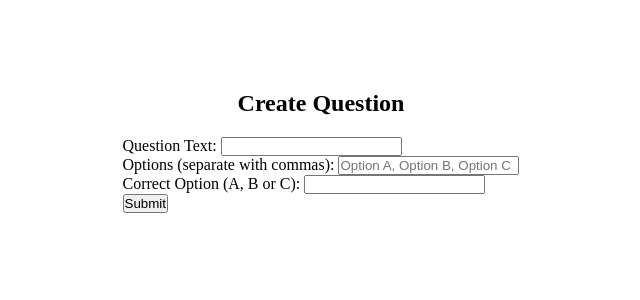
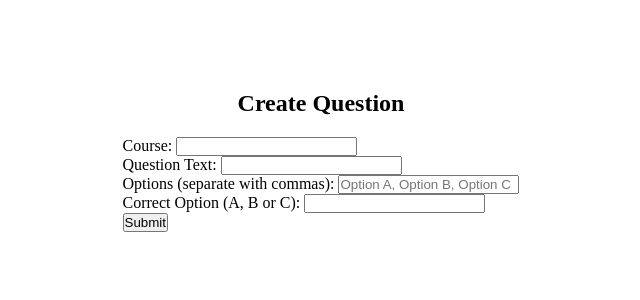
Before and after one commit to TwinkleLittleStarr/CSE312-AnythingIsGood, a Flask app: page /createQuestion in a window 1280 px wide. Shown: the part 60-360 px from the top of the page, without its empty margins (319-959 px from the left). Run offline with Flask 3, Linux system fonts and the light colour scheme.

Commit message:
try to implment the create questions

```diff
--- a/app.py
+++ b/app.py
@@ -147,7 +147,7 @@ def create():  # users can create courses
 
         user_collection.insert_one({"username": instructor, "course_name": course_name})
         course_collection.insert_one({"course_name": course_name, "course_id": course_id, "descript": description, "instructor": instructor})
-        return render_template("course.html", course_name=course_name, course_id=course_id, instructor=instructor, descript=description, result=True)
+        return render_template("course.html", course_name=course_name, course_id=course_id, instructor=instructor, descript=description, result=True, role=True)
     else:
         return render_template("create.html")
 
@@ -214,18 +214,20 @@ def my():
 def question():
     if flask.request.method == 'GET':
         user = session.get('username')
-        print("user", user)
         course_name = request.full_path.split("=")[1]
+
         print('course_name2 -->', course_name)
         # course_name = course_name.split("=")[1]
         selected_course = course_collection.find_one({"course_name": course_name})  # find course name
+        courseQuestions = questions_collection.find_one({"course_name": course_name})
+        print("questions", courseQuestions)
 
         if user == selected_course.get('instructor'):
             # The user is an instructor
-            return render_template("question.html", user_role="instructor", course_name=course_name)
+            return render_template("question.html", user_role="instructor", course_name=course_name, question=courseQuestions)
         else:
             # The user is a student
-            return render_template("question.html", user_role="student", course_name=course_name)
+            return render_template("question.html", user_role="student", course_name=course_name, question=courseQuestions)
 
 @app.route('/createQuestion', methods=['POST', 'GET'])
 def create_question():
--- a/templates/course.html
+++ b/templates/course.html
@@ -47,7 +47,7 @@
         {% if result %}
             <a href="/question?course_name={{ course_name }}">Questions</a>
             {% if role %}
-                <a href="/createQuestion">Create Questions</a>
+                <a href="/createQuestion?course_name={{ course_name }}">Create Questions</a>
                 <a href="/gradebook">GradeBook</a>
             {% endif %}
         {% else %}
--- a/templates/createQuestion.html
+++ b/templates/createQuestion.html
@@ -30,6 +30,9 @@
     <div id="instructor-section">
         <h2>Create Question</h2>
             <form action="/createQuestion" method="POST">
+                <label for="course_name">Course:</label>
+                <input type="text" id="course_name" name="course_name" required>
+                <br>
                 <label for="question_text">Question Text:</label>
                 <input type="text" id="question_text" name="question_text" required>
                 <br>
--- a/templates/gradebook.html
+++ b/templates/gradebook.html
@@ -27,9 +27,13 @@
     </div>
 
     <div class="display">
+    {% if role %}
         {% for student in students %}
             <li>{{ student }}</li>
         {% endfor %}
+    {% else %}
+
+    {% endif %}
     </div>
 </body>
 </html>
```
Also changed, not shown: templates/question.html (+8 -8 lines).
